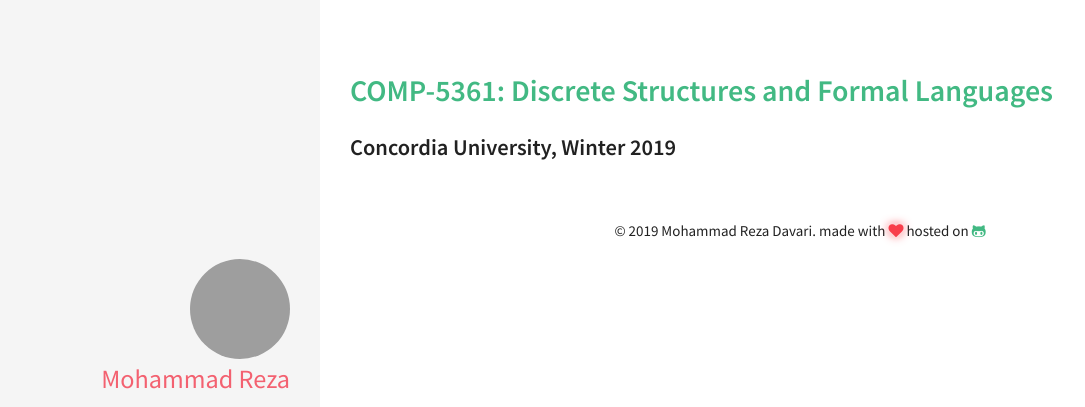
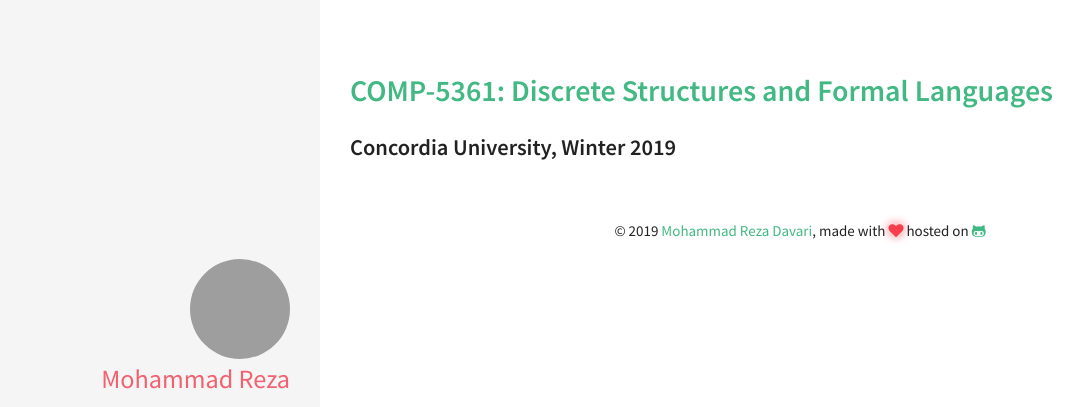
Before and after one commit to rezazzr/davari.io, a Jekyll site: the page built from courses.html, in a window 1280 px wide. Shown: the top 407 px of the page, without its empty margins (0-1085 px from the left). Built offline with Jekyll 4.4.1, drawn with Linux system fonts in a browser that asks for light colours.

Commit message:
added github link to the web owner name

```diff
--- a/_includes/footer.html
+++ b/_includes/footer.html
@@ -1,5 +1,5 @@
 <footer>
-  &copy; {{ site.time | date: '%Y' }} {{ site.owner.name }}. made with <i class="fa fa-heart heart-icon"></i> hosted on  <a href="https://github.com/rezazzr/rezazzr.github.io"> <i class="fa fa-github-alt"> </i> </a>
+  &copy; {{ site.time | date: '%Y' }} <a href="https://github.com/rezazzr">{{ site.owner.name }}</a>, made with <i class="fa fa-heart heart-icon"></i> hosted on  <a href="https://github.com/rezazzr/rezazzr.github.io"> <i class="fa fa-github-alt"> </i> </a>
 </footer>
 
 </footer>
```
